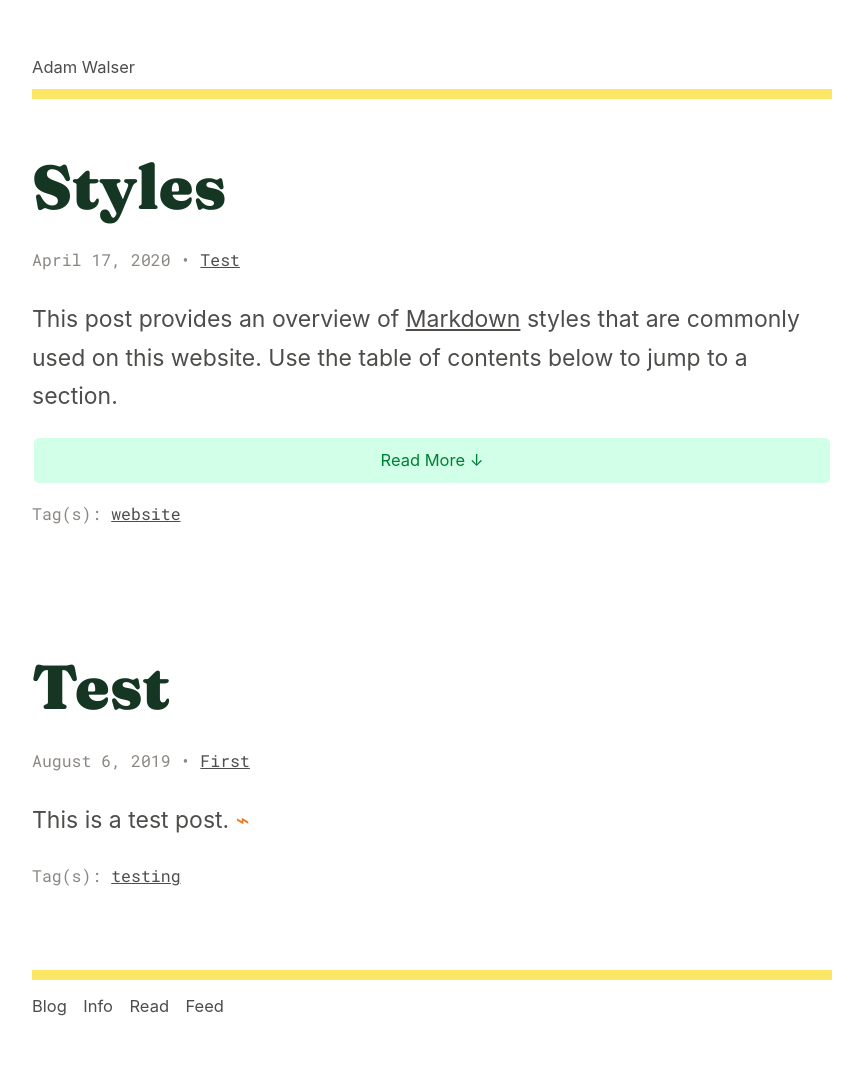
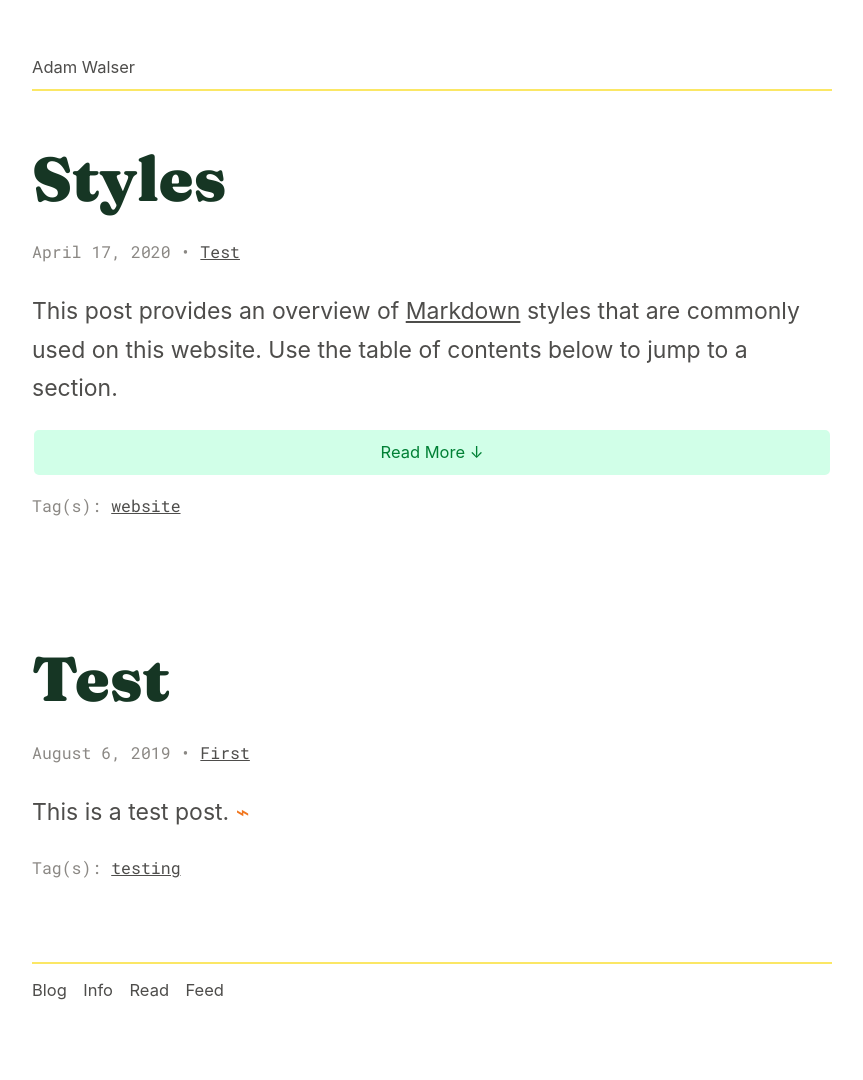
Before and after one commit to ajpwalser/ajpwalser.github.io, a Jekyll site: the page built from index.html, in a window 1280 px wide. Shown: the whole page, without its empty margins (208-1071 px from the left). Built offline with Jekyll 4.4.1, drawn with Linux system fonts in a browser that asks for light colours; some web fonts are replaced; the list of posts is cut into pages by our own code.

Commit message:
Update style.css

```diff
--- a/css/style.css
+++ b/css/style.css
@@ -171,7 +171,7 @@
 	color: rgb(22, 54, 36);
 	margin: 1em auto;
 	padding-left: 1em;
-	border-left: 10px solid rgb(251, 231, 101);
+	border-left: 2px solid rgb(251, 231, 101);
 }
 
 /* Code formatting */
@@ -202,7 +202,7 @@
 hr {
 	border: 0;
 	height: 0;
-	border-top: 10px solid rgb(251, 231, 101);
+	border-top: 2px solid rgb(251, 231, 101);
 }
 
 /* Lists */
```
